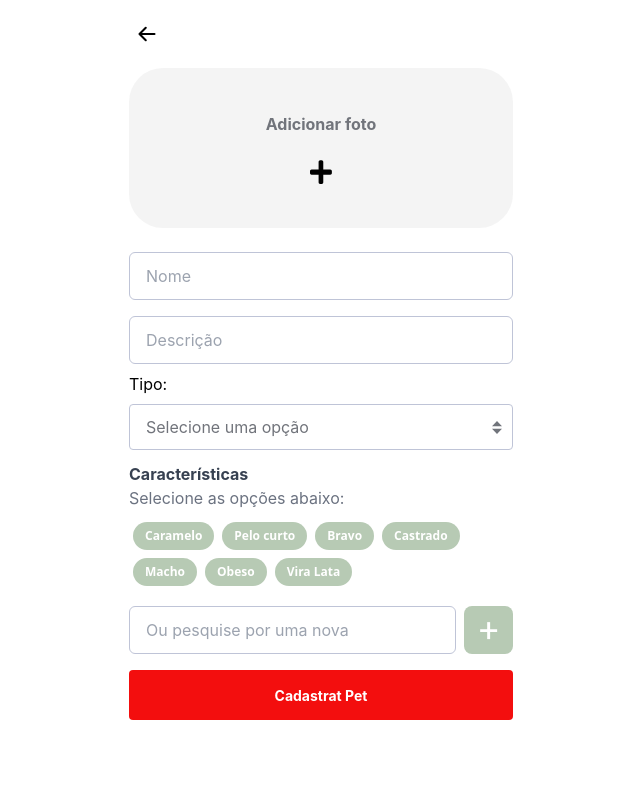
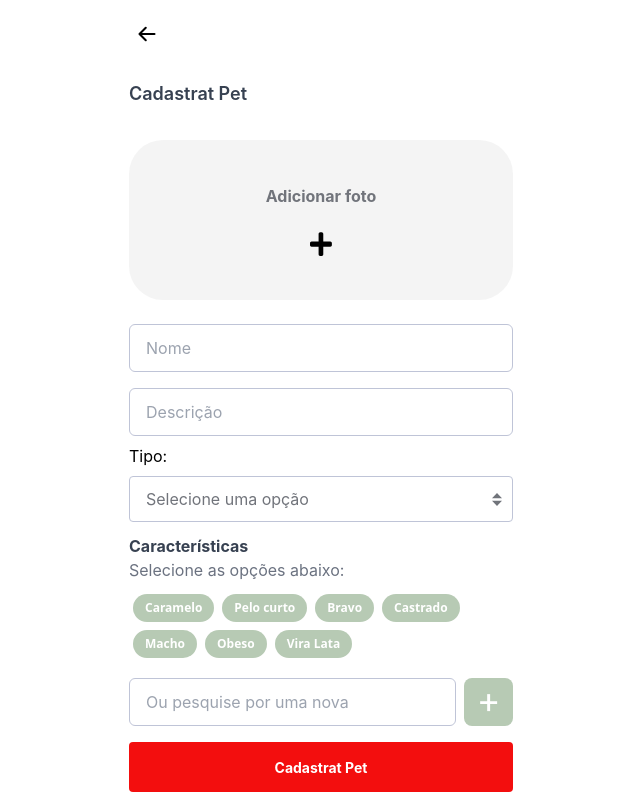
Before and after one commit to Encontrar-Pets/frontend, a React (Create React App) app: page /add-pet in a window 1280 px wide. Shown: the whole page, without its empty margins (319-959 px from the left). Built offline with nearby package versions, Linux system fonts and the light colour scheme.

Commit message:
feat: add page title

```diff
--- a/src/pages/add-pet/index.tsx
+++ b/src/pages/add-pet/index.tsx
@@ -49,14 +49,20 @@ export default function AddPet() {
       image: image ?? "",
       pet_tag_ids: selectedTags,
       shelter_id: shelterId,
-    }
+    };
     console.log("Add pet called", pet);
-  }
+  };
 
   return (
     <div className="flex w-full justify-center px-4">
       <div className="flex flex-col max-w-96">
-        <BackButton onClick={() => (window.location.href = "/shelter-management")} />
+        <BackButton
+          onClick={() => (window.location.href = "/shelter-management")}
+        />
+
+        <h1 className="self-start mt-7 mb-4 text-lg font-semibold text-gray-700">
+          Cadastrat Pet
+        </h1>
 
         <ImageUpload
           className="my-4 w-full"
@@ -85,7 +91,7 @@ export default function AddPet() {
             { value: "D", label: "Cachorro" },
             { value: "C", label: "Gato" },
           ]}
-          value={form.getValue("type") as Option<string> }
+          value={form.getValue("type") as Option<string>}
           onChange={onChangeForm("type")}
           error={form.getError("type")}
         />
```
Lines whose indentation alone changed are shown as unchanged.
